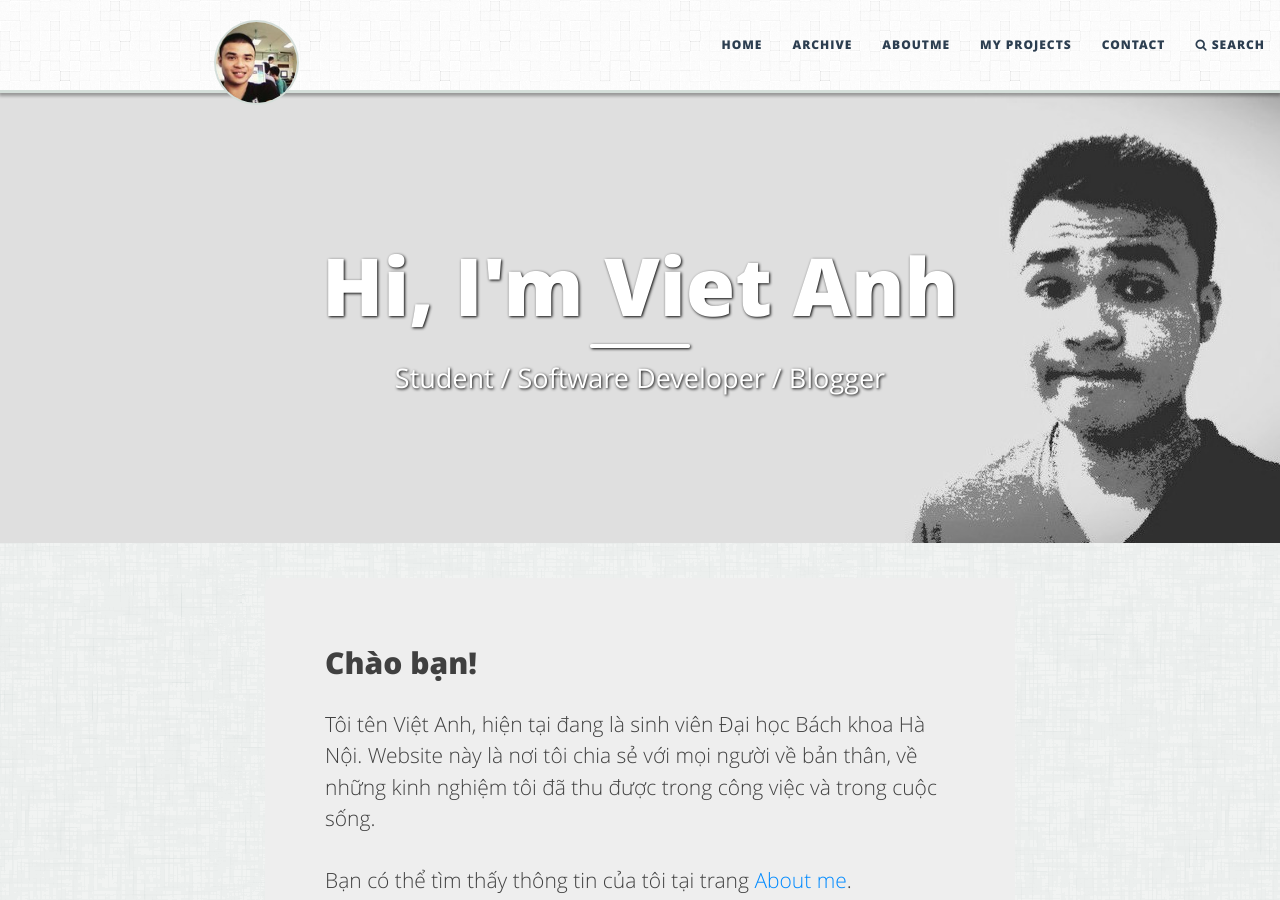
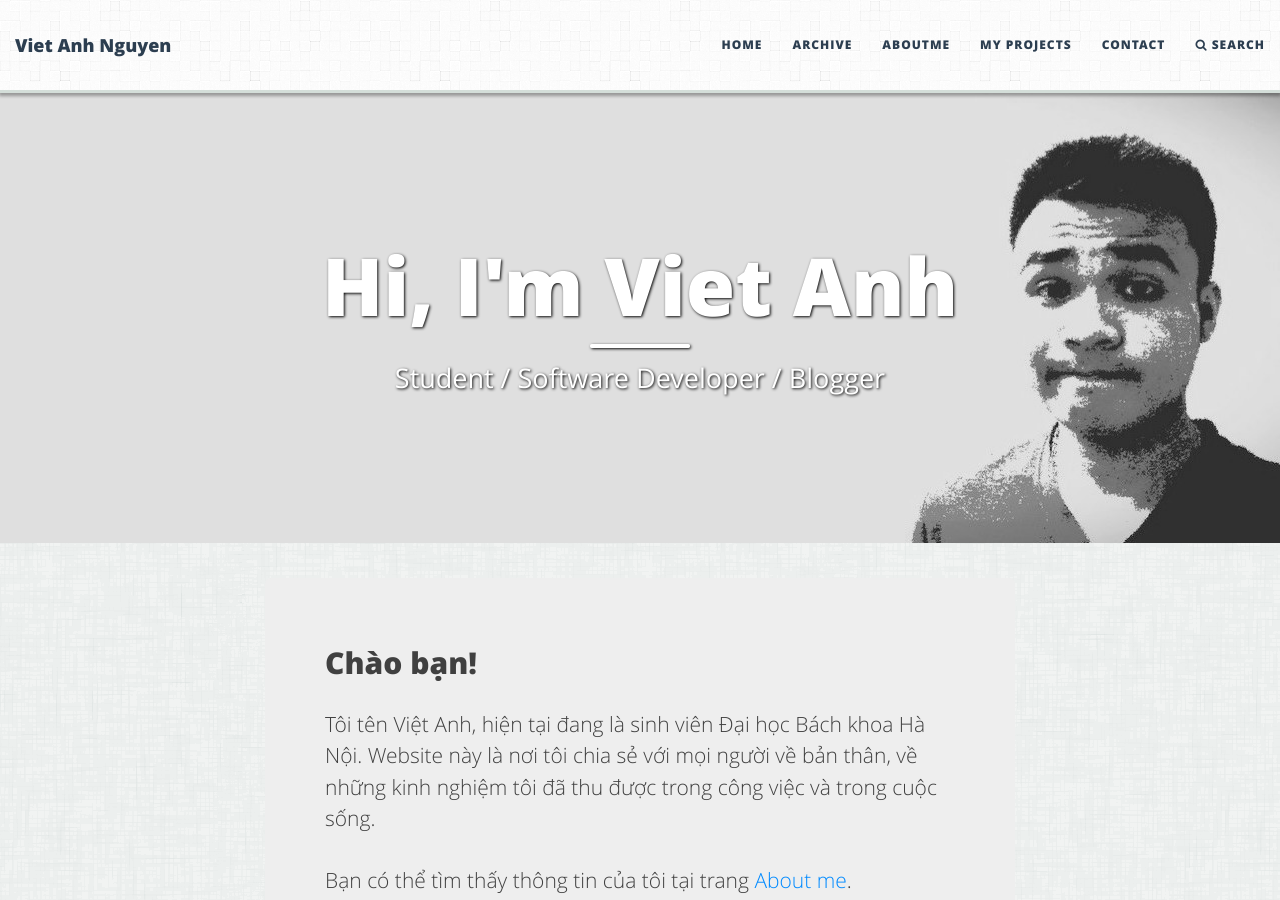
Before and after one commit to diglink/vietanhdev.github.io, a Jekyll site: the page built from index.html, in a window 1280 px wide and 900 px high. Built offline with Jekyll 4.4.1, drawn with Linux system fonts in a browser that asks for light colours; the list of posts is cut into pages by our own code.

```diff
--- a/_includes/nav.html
+++ b/_includes/nav.html
@@ -7,6 +7,7 @@
         <span class="icon-bar"></span>
         <span class="icon-bar"></span>
       </button>
+      <a class="navbar-brand" href="{{ site.url }}">Viet Anh Nguyen</a>
     </div>
 
     <div class="collapse navbar-collapse" id="main-navbar">
@@ -43,13 +44,13 @@
     </div>
 
 	{% if site.avatar and (layout.show-avatar or page.show-avatar) %}
-	<div class="avatar-container">
+	<!-- <div class="avatar-container">
 	  <div class="avatar-img-border">
 	    <a href="{{ site.url }} ">
 	      <img class="avatar-img" src="{{ site.avatar | prepend: site.baseurl | replace: '//', '/' }}" />
 		</a>
 	  </div>
-	</div>
+	</div> -->
 	{% endif %}
 
   </div>
```
